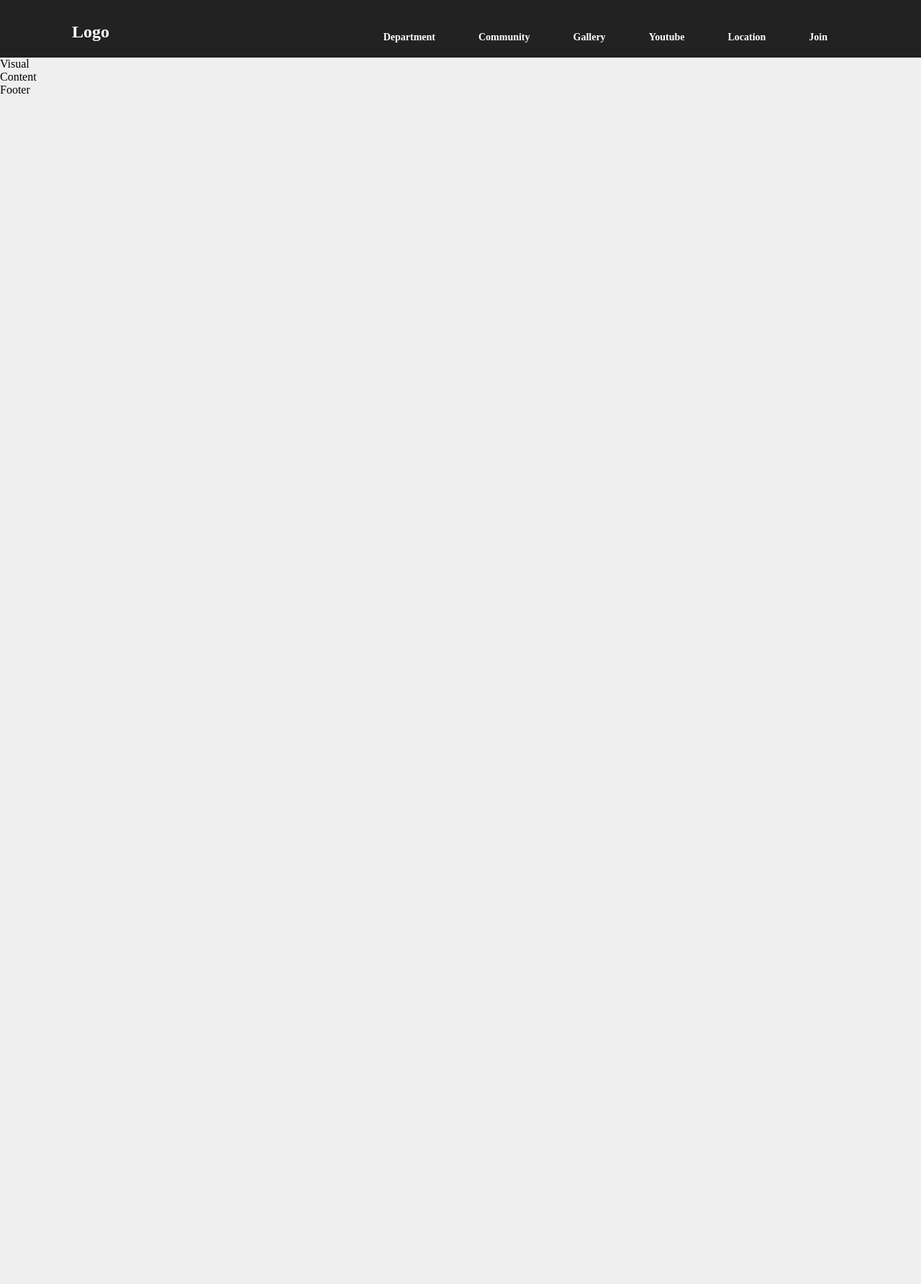
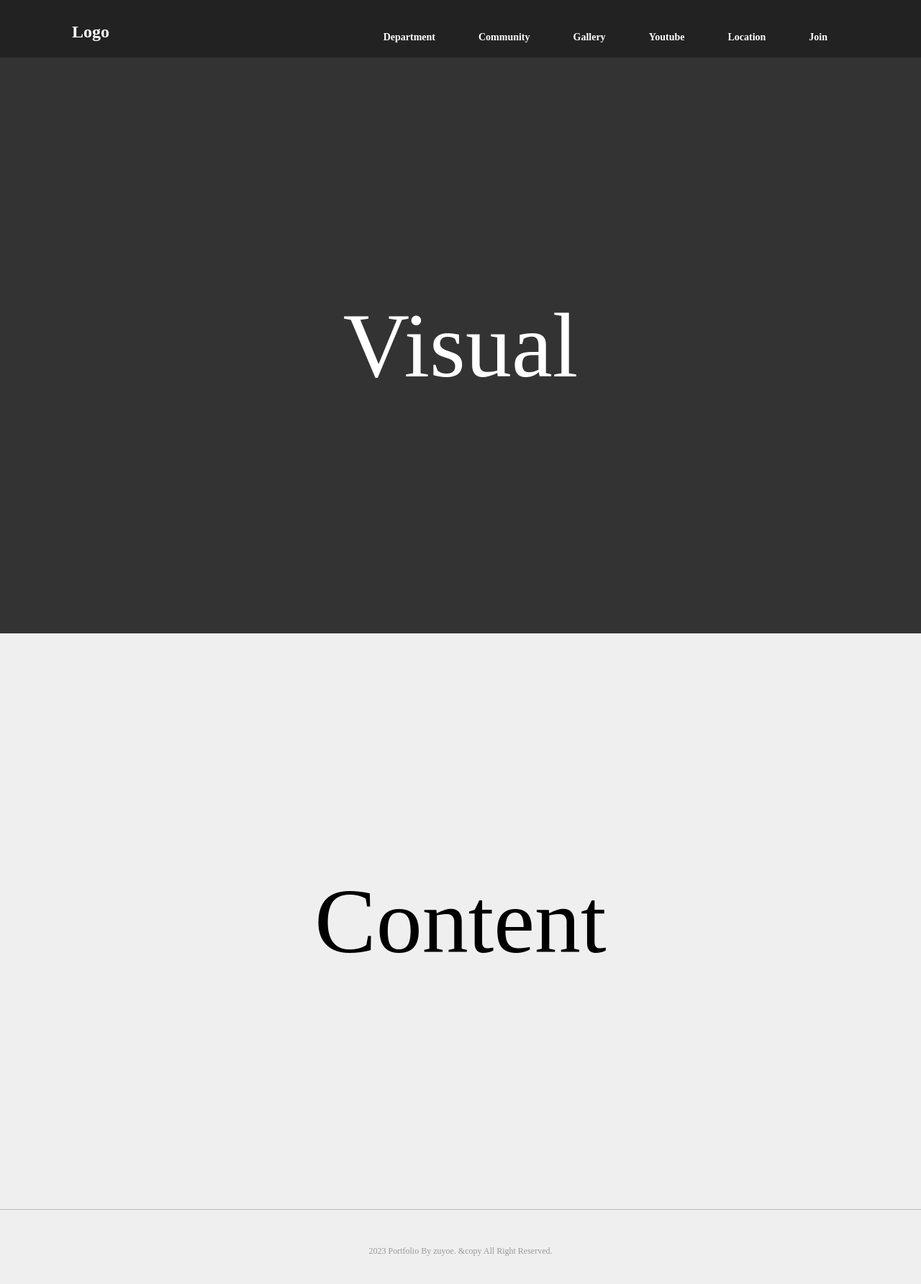
Before and after one commit to zuyoe/profile, a React (Create React App) app: page / in a window 1280 px wide. Shown: the top 1784 px of the page at 72% size. Before the commit the page ends 800 px from the top, so only its background shows below. Built offline with nearby package versions, Linux system fonts and the light colour scheme.

Commit message:
switch 적용

```diff
--- a/src/App.js
+++ b/src/App.js
@@ -1,4 +1,4 @@
-import { Route } from "react-router-dom";
+import { Route, Switch } from "react-router-dom";
 
 // common
 import Header from "./components/common/Header";
@@ -17,19 +17,22 @@
 function App() {
   return (
     <>
-      <Header />
+      {/* 화면에 중첩되는 컴포넌트가 있는 경우 Switch 를 활용한다. */}
+      <Switch>
+        <Route exact path="/">
+          {/* 라우터 값에 따라서 header props로 type="main" */}
+          <Header type={"main"} />
+          <Visual />
+          <Content />
+        </Route>
 
-      <Route exact path="/">
-        <Visual />
-        <Content />
-      </Route>
-      {/*
-      Route : 화면별 Link에 의해 출력될 단위
-      path: 연결할 주소
-      */}
+        {/* 라우터에 따라서 header 의 css를 달리하겠다.  */}
+        {/* 중첩되는 Header 에 대한 처리가 필요하다  */}
+        {/* 컴포넌트를 출력하는 3번째 방법 */}
+        {/* <Header type={"sub"} /> */}
+        <Route path="/" render={() => <Header type={"sub"} />} />
+      </Switch>
 
-
-      {/* Route 2번 방식 : 인라인 방식의 Route 적용 */}
       <Route path="/department" component={Department} />
       <Route path="/community" component={Community} />
       <Route path="/gallery" component={Gallery} />
--- a/src/components/common/Footer.js
+++ b/src/components/common/Footer.js
@@ -1,9 +1,13 @@
-import React from 'react'
+import React from "react";
 
 const Footer = () => {
   return (
-    <div>Footer</div>
-  )
-}
+    <footer>
+      <div className="inner">
+        <p>2023 Portfolio By zuyoe. &copy All Right Reserved.</p>
+      </div>
+    </footer>
+  );
+};
 
-export default Footer
+export default Footer;
--- a/src/components/main/Content.js
+++ b/src/components/main/Content.js
@@ -2,7 +2,7 @@
 
 const Content = () => {
   return (
-    <div>Content</div>
+    <main>Content</main>
   )
 }
 
--- a/src/components/main/Visual.js
+++ b/src/components/main/Visual.js
@@ -1,9 +1,7 @@
-import React from 'react'
+import React from "react";
 
 const Visual = () => {
-  return (
-    <div>Visual</div>
-  )
-}
+  return <div id="visual">Visual</div>;
+};
 
-export default Visual
+export default Visual;
--- a/src/scss/common/_footer.scss
+++ b/src/scss/common/_footer.scss
@@ -0,0 +1,14 @@
+footer {
+  width: 100%;
+  border-top: 1px solid #bbb;
+  .inner {
+    width: 1180px;
+    margin: 0 auto;
+    padding: 50px;
+    p {
+      font-size: 12px;
+      color: #999;
+      text-align: center;
+    }
+  }
+}
--- a/src/scss/main/_content.scss
+++ b/src/scss/main/_content.scss
@@ -0,0 +1,8 @@
+main {
+    width: 100%;
+    height: 100vh;
+    display: flex;
+    justify-content: center;
+    align-items: center;
+    font-size: 10vw;
+}
--- a/src/scss/main/_visual.scss
+++ b/src/scss/main/_visual.scss
@@ -0,0 +1,10 @@
+#visual {
+    width: 100%;
+    height: 100vh;
+    background-color: #333;
+    display: flex;
+    justify-content: center;
+    align-items: center;
+    font-size: 10vw;
+    color: #fff;
+}
```
